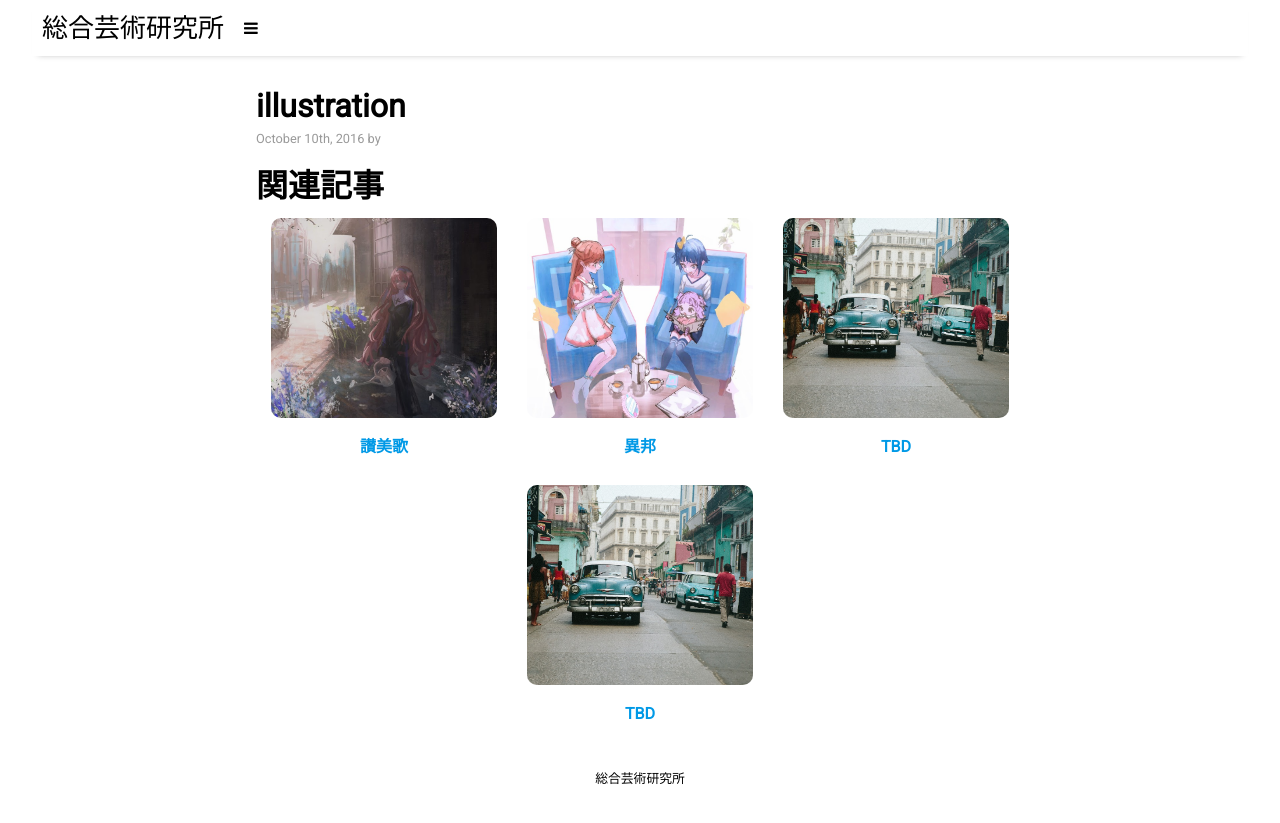
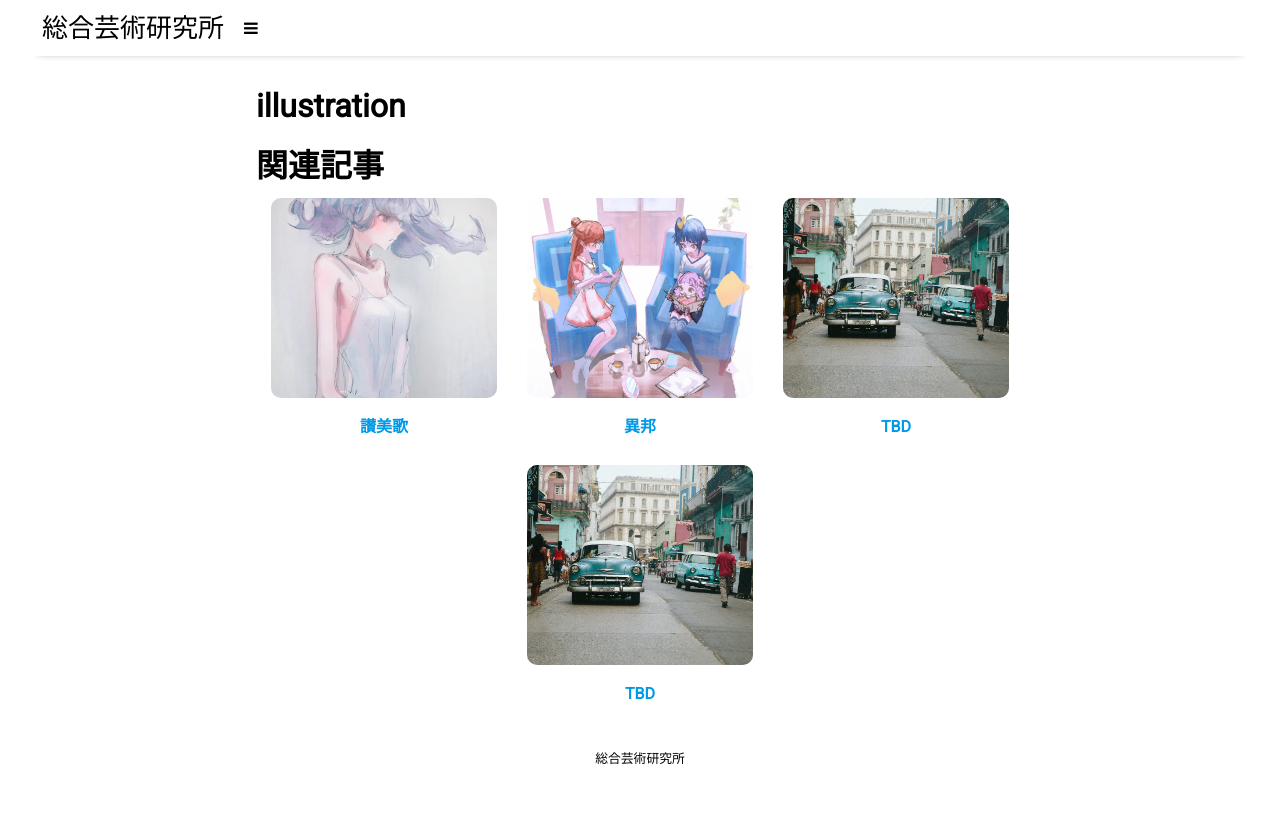
Before and after one commit to gj1002509/zakisikoku, a Jekyll site: the page built from _posts/2016-10-10-illustration.md, in a window 1280 px wide. Shown: the top 823 px of the page. Built offline with Jekyll 4.4.1, drawn with Linux system fonts in a browser that asks for light colours; nearby versions of some CDN libraries.

Commit message:
Update 2016-10-10-illustration.md

```diff
--- a/_posts/2016-10-10-illustration.md
+++ b/_posts/2016-10-10-illustration.md
@@ -44,7 +47,7 @@ tags: [documentation,sample]
     <div class="link-container">
         <div class="link-item">
             <a href="{{ site.baseurl }}/illust1">
-                <img src="{{ site.github.url }}/assets/img/sannbika-1.png" alt="讃美歌">
+                <img src="{{ site.github.url }}/assets/img/sannbika-2.png" alt="讃美歌">
                 <p>讃美歌</p>
             </a>
         </div>
```
Also changed, not shown: other parts of _posts/2016-10-10-illustration.md (+3 -0 lines).
